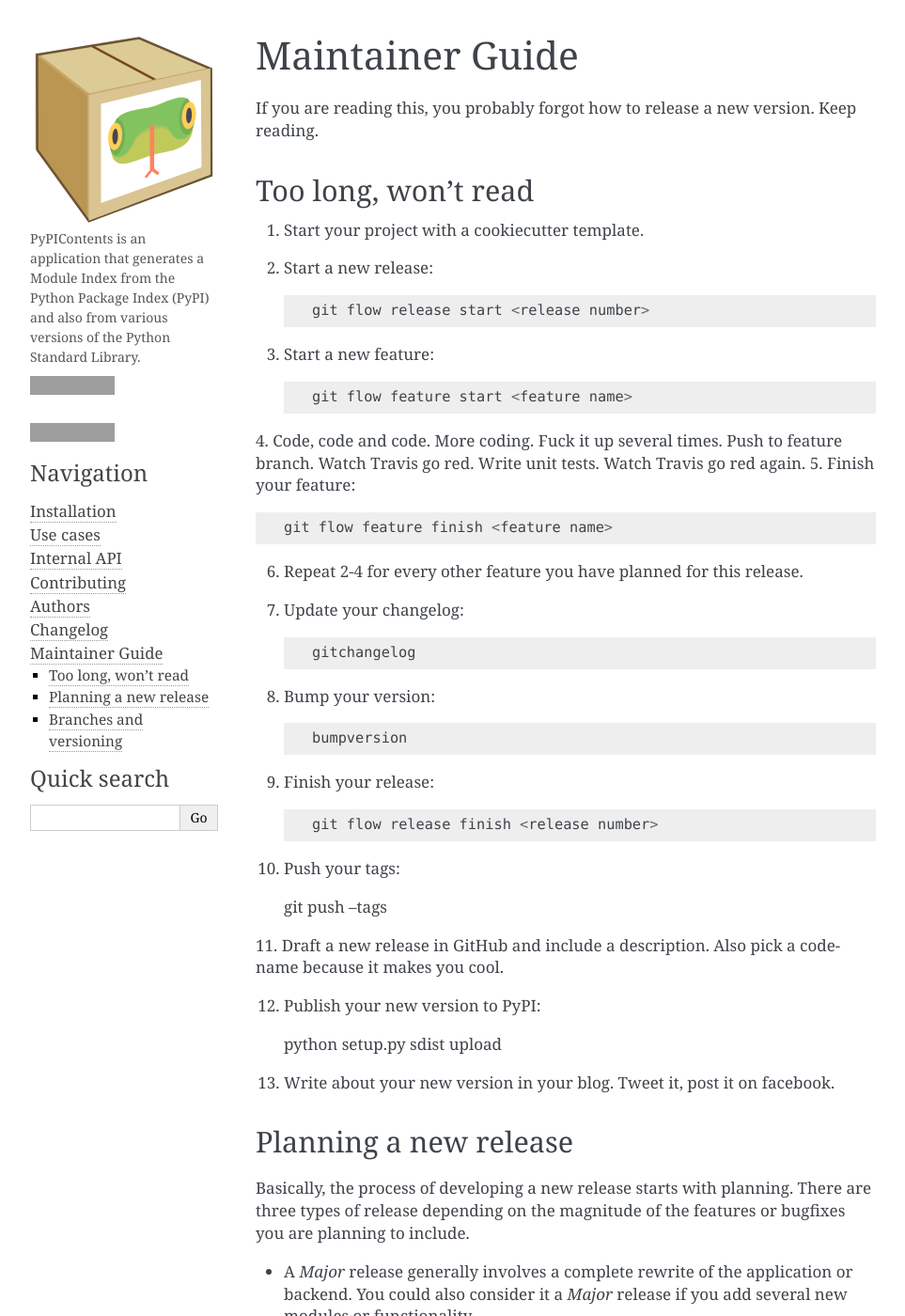
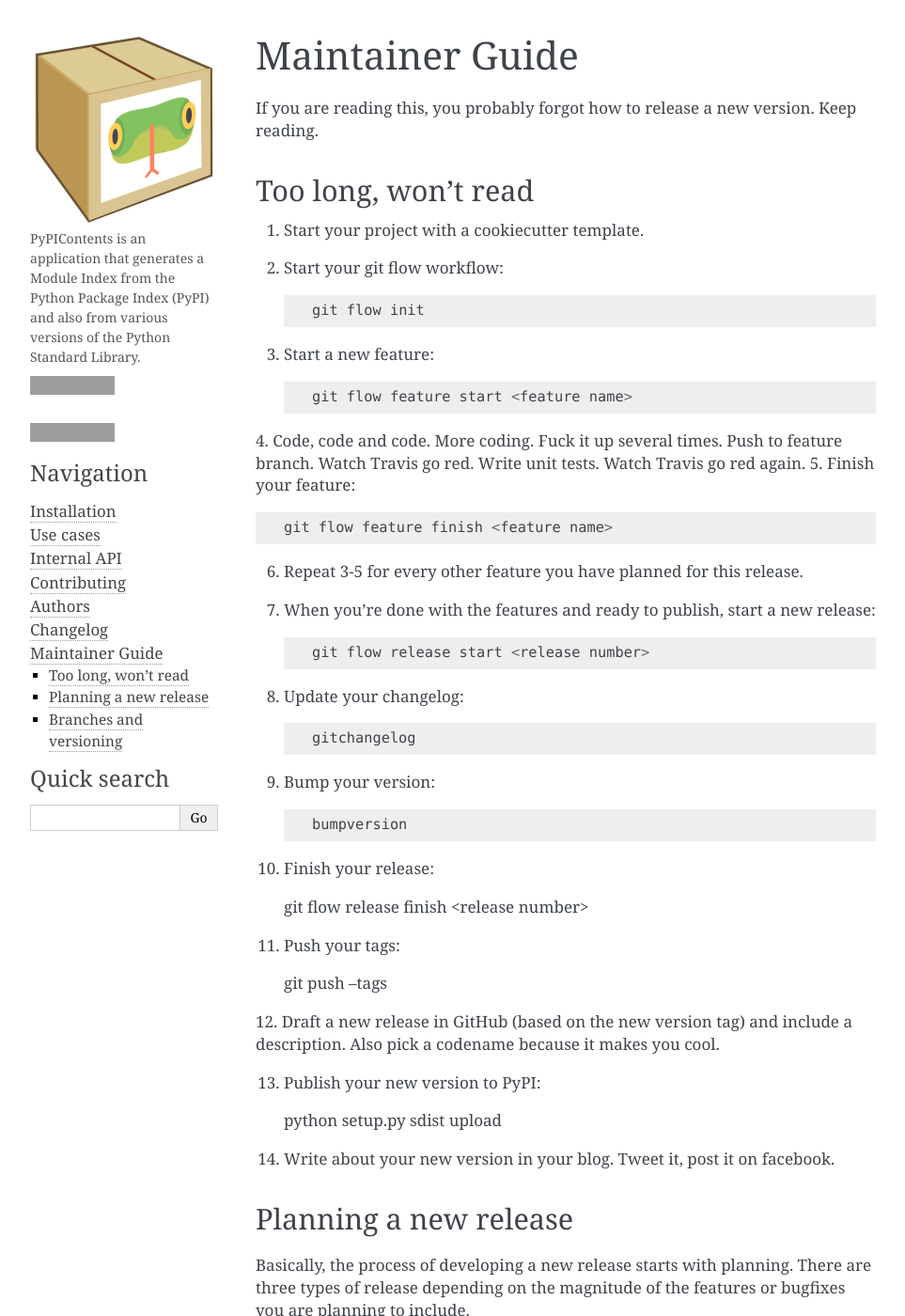
Before and after one commit to LuisAlejandro/pypicontents, a Sphinx documentation site: the page built from docs/maintainer.rst, in a window 1280 px wide and 1400 px high. Shown: the whole window at 94% size, without its empty margins (148-1111 px from the left). Built offline with Sphinx 7.4.7, drawn with Linux system fonts in a browser that asks for light colours; grey boxes are pictures that could not be loaded.

Commit message:
[REF] Improving docs.

```diff
--- a/docs/maintainer.rst
+++ b/docs/maintainer.rst
@@ -8,9 +8,9 @@ Too long, won't read
 --------------------
 
 1. Start your project with a cookiecutter template.
-2. Start a new release::
+2. Start your git flow workflow::
 
-    git flow release start <release number>
+    git flow init
 
 3. Start a new feature::
 
@@ -22,31 +22,35 @@ branch. Watch Travis go red. Write unit tests. Watch Travis go red again.
 
     git flow feature finish <feature name>
 
-6. Repeat 2-4 for every other feature you have planned for this release.
-7. Update your changelog::
+6. Repeat 3-5 for every other feature you have planned for this release.
+7. When you're done with the features and ready to publish, start a new release::
+
+    git flow release start <release number>
+
+8. Update your changelog::
 
     gitchangelog
 
-8. Bump your version::
+9. Bump your version::
 
     bumpversion
 
-9. Finish your release::
+10. Finish your release::
 
     git flow release finish <release number>
 
-10. Push your tags::
+11. Push your tags::
 
     git push --tags
 
-11. Draft a new release in GitHub and include a description. Also pick a codename
-because it makes you cool.
+12. Draft a new release in GitHub (based on the new version tag) and include
+a description. Also pick a codename because it makes you cool.
 
-12. Publish your new version to PyPI::
+13. Publish your new version to PyPI::
 
     python setup.py sdist upload
 
-13. Write about your new version in your blog. Tweet it, post it on facebook.
+14. Write about your new version in your blog. Tweet it, post it on facebook.
 
 Planning a new release
 ----------------------
```
